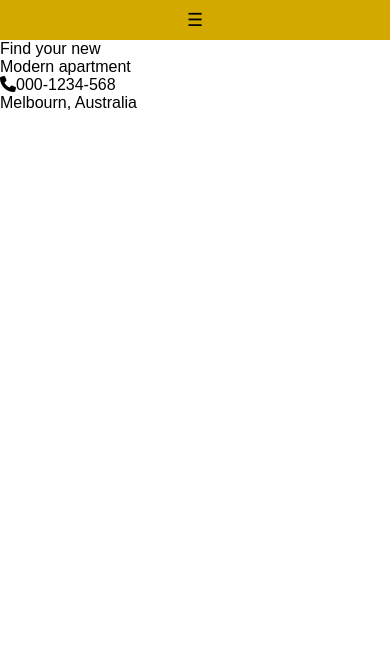
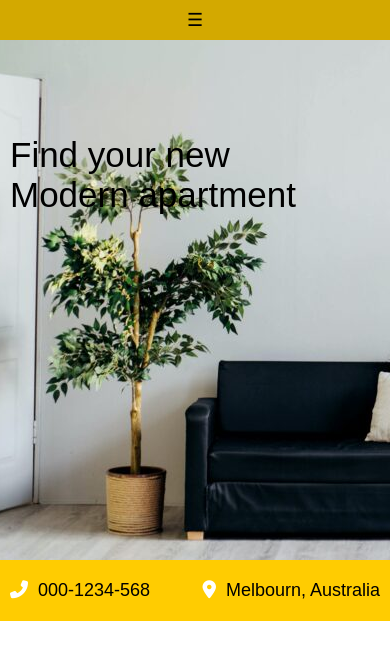
Before and after one commit to Achpochmak/html-course, a plain HTML site: page index.html in a window 390 px wide. Drawn offline with Linux system fonts and the light colour scheme.

Commit message:
flexbox added

```diff
--- a/index.html
+++ b/index.html
@@ -7,6 +7,7 @@
     <link rel="stylesheet" href="style.css">
     <title>Document</title>
     <script src="https://kit.fontawesome.com/e492c136e2.js" crossorigin="anonymous"></script>
+
 </head>
 <body>
     <header>
@@ -35,8 +36,8 @@
             </div>
 
             <div class="intro-contacts">
-                <p><i class="fa-solid fa-phone"></i>000-1234-568</p>
-                <p>Melbourn, Australia</p>
+                <p><i class="fas fa-phone-alt"></i>000-1234-568</p>
+                <p><i class="fas fa-map-marker-alt"></i>Melbourn, Australia</p>
             </div>
         </section>
     </main>
--- a/style.css
+++ b/style.css
@@ -9,15 +9,18 @@ nav {
     max-width: 1100px;
     width: 100%;
 }
-body,html {
+
+body,
+html {
     overflow-x: hidden;
 }
+
 #checkbox-menu,
-.toggle{
+.toggle {
     display: none;
 }
 
-.menu{
+.menu {
     padding: 0;
     margin: 0;
     height: 50px;
@@ -28,7 +31,7 @@ body,html {
     list-style-type: none;
 }
 
-.menu li a{
+.menu li a {
     color: #000;
     text-decoration: none;
     align-self: center;
@@ -37,22 +40,69 @@ body,html {
     transition: background .2s linear;
 }
 
-.menu li a:hover{
+.menu li a:hover {
     background: #ffcc01;
     border-radius: 3px;
 }
 
-.menu li a.logo{
+.menu li a.logo {
     font-size: 25px;
     margin-right: 240px;
 }
-.menu li a.contacts{
+
+.menu li a.contacts {
     margin-right: 100px;
 }
 
-@media screen and (max-width: 1000px){
-    .toggle{
-        clear:both;
+
+.wrapper {
+    margin: 0 auto;
+    max-width: 1100px;
+    width: 100%;
+}
+
+.intro {
+    margin-top: 25px;
+    display: flex;
+    justify-content: flex-end;
+}
+
+.intro-img {
+    background-image: url("room.jpg");
+    width: 1024px;
+    height: 640px;
+}
+
+.intro .intro-text {
+    position: absolute;
+    font-size: 62px;
+    right: 950px;
+    top: 220px;
+}
+
+.intro-contacts {
+    background-color: #ffcc01;
+    max-width: 590px;
+    position: absolute;
+    right: 170px;
+    top: 630px;
+    display: flex;
+    justify-content: space-between;
+    padding: 30px 50px;
+}
+
+.intro-contacts i {
+    color: #fff;
+    margin-right: 30px;
+}
+
+.intro-contacts p {
+    font-size: 18px;
+    margin-right: 60px;
+}
+@media screen and (max-width: 1000px) {
+    .toggle {
+        clear: both;
         display: block;
         text-align: center;
         font-size: 18px;
@@ -62,18 +112,22 @@ body,html {
         background: #ffcc01;
         transition: all .1s linear;
     }
-    .toggle:hover{
+
+    .toggle:hover {
         background: #d3a900;
     }
-    #checkbox-menu:checked +label .touch li{
+
+    #checkbox-menu:checked+label .touch li {
         opacity: 1;
         visibility: visible;
         transition: all .7s linear;
     }
-    #checkbox-menu:checked + label .touch{
+
+    #checkbox-menu:checked+label .touch {
         height: 350px;
     }
-    .menu{
+
+    .menu {
         display: flex;
         flex-direction: column;
         justify-content: space-around;
@@ -81,24 +135,60 @@ body,html {
         height: 0;
         transition: height .3s linear;
     }
-    .menu li{
+
+    .menu li {
         display: flex;
         align-self: center;
         width: 95%;
         opacity: 0;
         visibility: hidden;
     }
-    .menu li a{
+
+    .menu li a {
         width: 95%;
         text-align: center;
         align-self: center;
         align-content: center;
     }
-    .menu li a.logo{
+
+    .menu li a.logo {
         font-size: 21px;
         margin-right: 0px;
     }
-    .menu li a.contacts{
+
+    .menu li a.contacts {
         margin-right: 0px;
     }
+
+    .intro {
+        margin-top: 0;
+        display: block;
+        min-width: 100%;
+    }
+    .intro-img{
+        background-position: bottom 50px right 570px;
+        width: 480px;
+        height: 580px;
+    }
+    .intro .intro-text{
+        position: relative;
+        font-size: 35px;
+        right: -10px;
+        top: 95px;
+    }
+    .intro .intro-contacts{
+        right: 0;
+        top: -60px;
+        padding: 20px 10px;
+        position: relative;
+    }
+    .intro-contacts i{
+        margin-right: 10px;
+
+    }
+    .intro-contacts p{
+        font-style: 13px;
+        margin-right: 0;
+    }
+
 }
```
Also changed, not shown: room.jpg (added).
